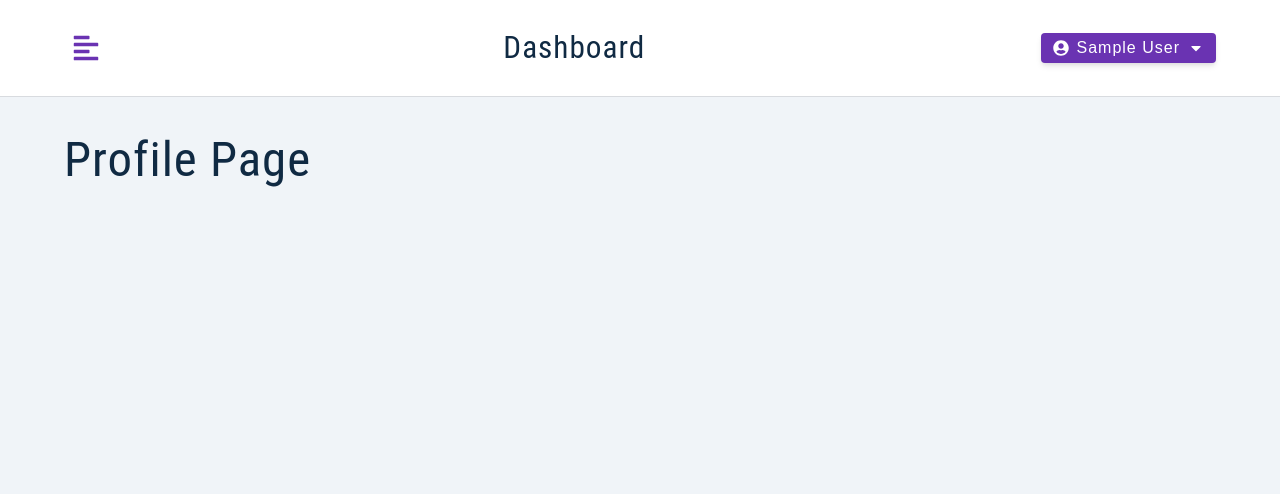
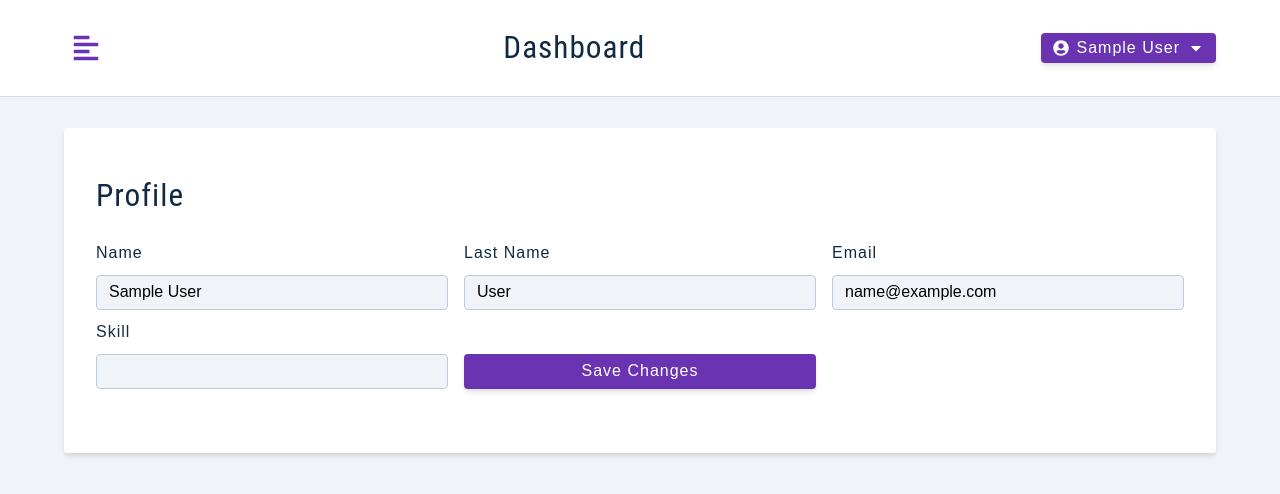
Before and after one commit to Sid-bit28/CollaboraFest, a React (Create React App) app in the folder client/: page /profile in a window 1280 px wide. Shown: the top 494 px of the page. Built offline with nearby package versions, Linux system fonts and the light colour scheme; sample sign-in values are in the browser's storage.

Commit message:
profile page basic

```diff
--- a/client/src/assets/wrappers/BigSidebar.js
+++ b/client/src/assets/wrappers/BigSidebar.js
@@ -56,10 +56,11 @@ const Wrapper = styled.aside`
             transition: var(--transition);
         }
         .active {
-            color: var(--grey-900);
+            color: var(--white);
+            background-color: var(--primary-500);
         }
         .active .icon {
-            color: var(--primary-500);
+            color: var(--white);
         }
         .logo {
             margin-left: -2rem;
--- /dev/null
+++ b/client/src/assets/wrappers/DashboardFormPage.js
@@ -0,0 +1,68 @@
+import styled from 'styled-components'
+
+const Wrapper = styled.section`
+  border-radius: var(--borderRadius);
+  width: 100%;
+  background: var(--white);
+  padding: 3rem 2rem 4rem;
+  box-shadow: var(--shadow-2);
+  h3 {
+    margin-top: 0;
+  }
+  .form {
+    margin: 0;
+    border-radius: 0;
+    box-shadow: none;
+    padding: 0;
+    max-width: 100%;
+    width: 100%;
+  }
+  .form-row {
+    margin-bottom: 0;
+  }
+  .form-center {
+    display: grid;
+    row-gap: 0.5rem;
+  }
+  .form-center button {
+    align-self: end;
+    height: 35px;
+    margin-top: 1rem;
+  }
+  .btn-container {
+    display: grid;
+    grid-template-columns: 1fr 1fr;
+    column-gap: 1rem;
+    align-self: flex-end;
+    margin-top: 0.5rem;
+    button {
+      height: 35px;
+    }
+  }
+  .clear-btn {
+    background: var(--grey-500);
+  }
+  .clear-btn:hover {
+    background: var(--black);
+  }
+  @media (min-width: 992px) {
+    .form-center {
+      grid-template-columns: 1fr 1fr;
+      align-items: center;
+      column-gap: 1rem;
+    }
+    .btn-container {
+      margin-top: 0;
+    }
+  }
+  @media (min-width: 1120px) {
+    .form-center {
+      grid-template-columns: 1fr 1fr 1fr;
+    }
+    .form-center button {
+      margin-top: 0;
+    }
+  }
+`
+
+export default Wrapper
--- a/client/src/context/appContext.js
+++ b/client/src/context/appContext.js
@@ -87,6 +87,10 @@ const AppProvider = ({ children }) => {
         removeUserFromLocalStorage();
     };
 
+    const updateUser = async (currentUser) => {
+        console.log(currentUser);
+    };
+
     const valuesToShare = {
         ...state,
         displayAlert,
@@ -96,6 +100,7 @@ const AppProvider = ({ children }) => {
         setupUser,
         toggleSidebar,
         logoutUser,
+        updateUser,
     };
 
     return (
--- a/client/src/pages/dashboard/Profile.js
+++ b/client/src/pages/dashboard/Profile.js
@@ -1,5 +1,68 @@
+import { useState } from 'react';
+import { FormRow, Alert } from '../../components';
+import { useAppContext } from '../../context/appContext';
+import Wrapper from '../../assets/wrappers/DashboardFormPage';
+
 function Profile() {
-    return <h1>Profile page</h1>;
+    const { user, updateUser, isLoading } = useAppContext();
+
+    const [name, setName] = useState(user?.name);
+    const [email, setEmail] = useState(user?.email);
+    const [lastName, setLastName] = useState(user?.lastName);
+    const [skill, setSkill] = useState(user?.skill);
+
+    const handleSubmit = (e) => {
+        e.preventDefault();
+        // if (!name || !email || !lastName || !skill) {
+        //     console.log('Pura bharo bc');
+        //     return;
+        // }
+        // console.log('update user');
+        updateUser({ name, email, lastName, skill });
+    };
+
+    return (
+        <Wrapper>
+            <form className="form" onSubmit={handleSubmit}>
+                <h3>Profile</h3>
+                <div className="form-center">
+                    <FormRow
+                        type="text"
+                        name="name"
+                        value={name}
+                        handleChange={(e) => setName(e.target.value)}
+                    />
+                    <FormRow
+                        type="text"
+                        labelText="Last Name"
+                        name="lastName"
+                        value={lastName}
+                        handleChange={(e) => setLastName(e.target.value)}
+                    />
+                    <FormRow
+                        type="email"
+                        name="email"
+                        value={email}
+                        handleChange={(e) => setEmail(e.target.value)}
+                    />
+                    <FormRow
+                        type="text"
+                        labelText="Skill"
+                        name="skill"
+                        value={skill}
+                        handleChange={(e) => setSkill(e.target.value)}
+                    />
+                    <button
+                        className="btn btn-block"
+                        type="submit"
+                        disabled={isLoading}
+                    >
+                        {isLoading ? 'Please wait...' : 'Save Changes'}
+                    </button>
+                </div>
+            </form>
+        </Wrapper>
+    );
 }
 
 export default Profile;
```
